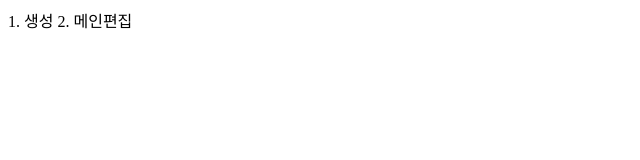
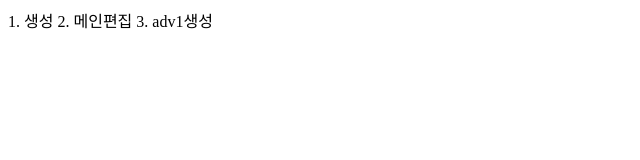
Before and after one commit to byfaith2000/miracle-maker211129, a plain HTML site: page index.html in a window 1280 px wide. Shown: the full height of the page, 0-640 px from the left. Drawn offline with Linux system fonts and the light colour scheme.

Commit message:
3adv1생성

```diff
--- a/index.html
+++ b/index.html
@@ -9,5 +9,7 @@
 <body>
     1. 생성
     2. 메인편집
+    3. adv1생성
+
 </body>
 </html>
```
